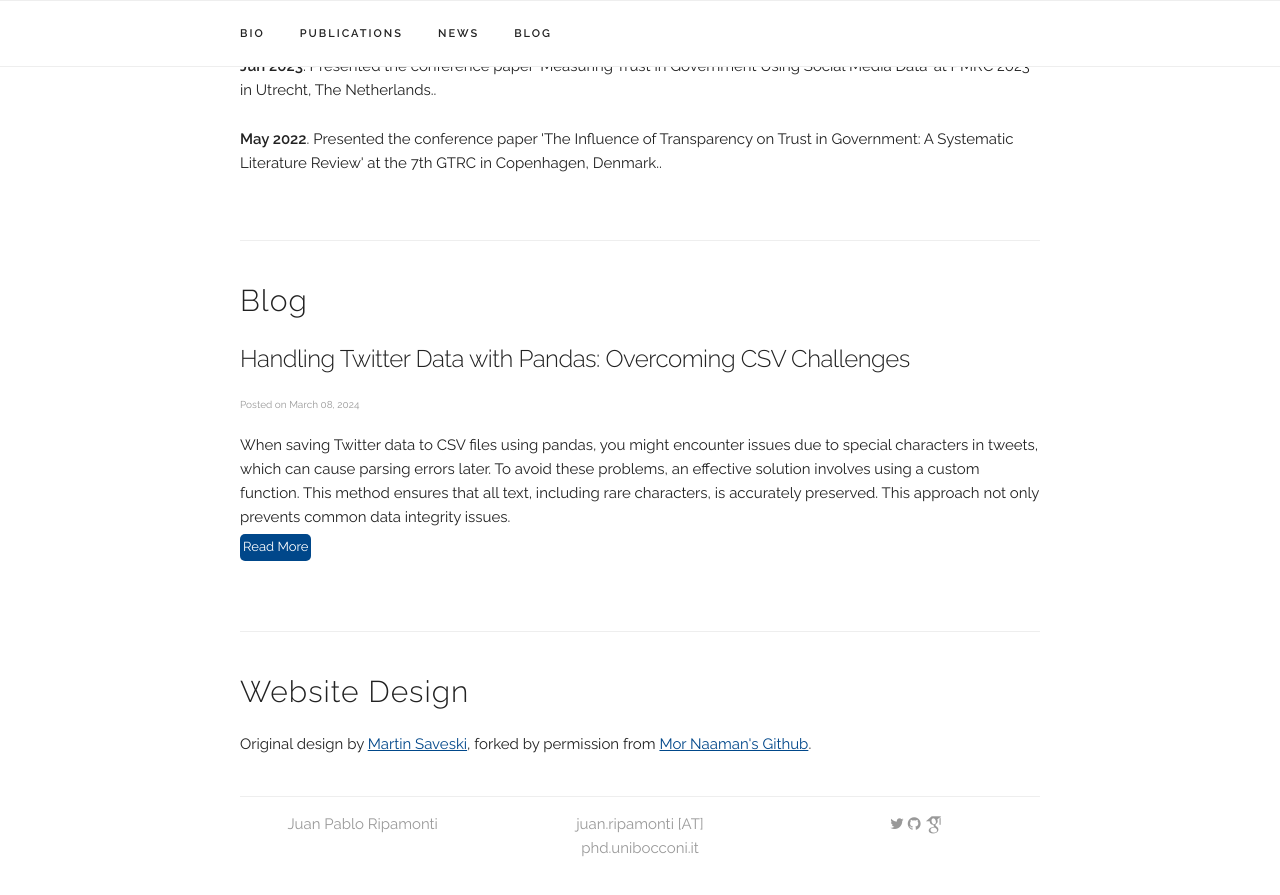
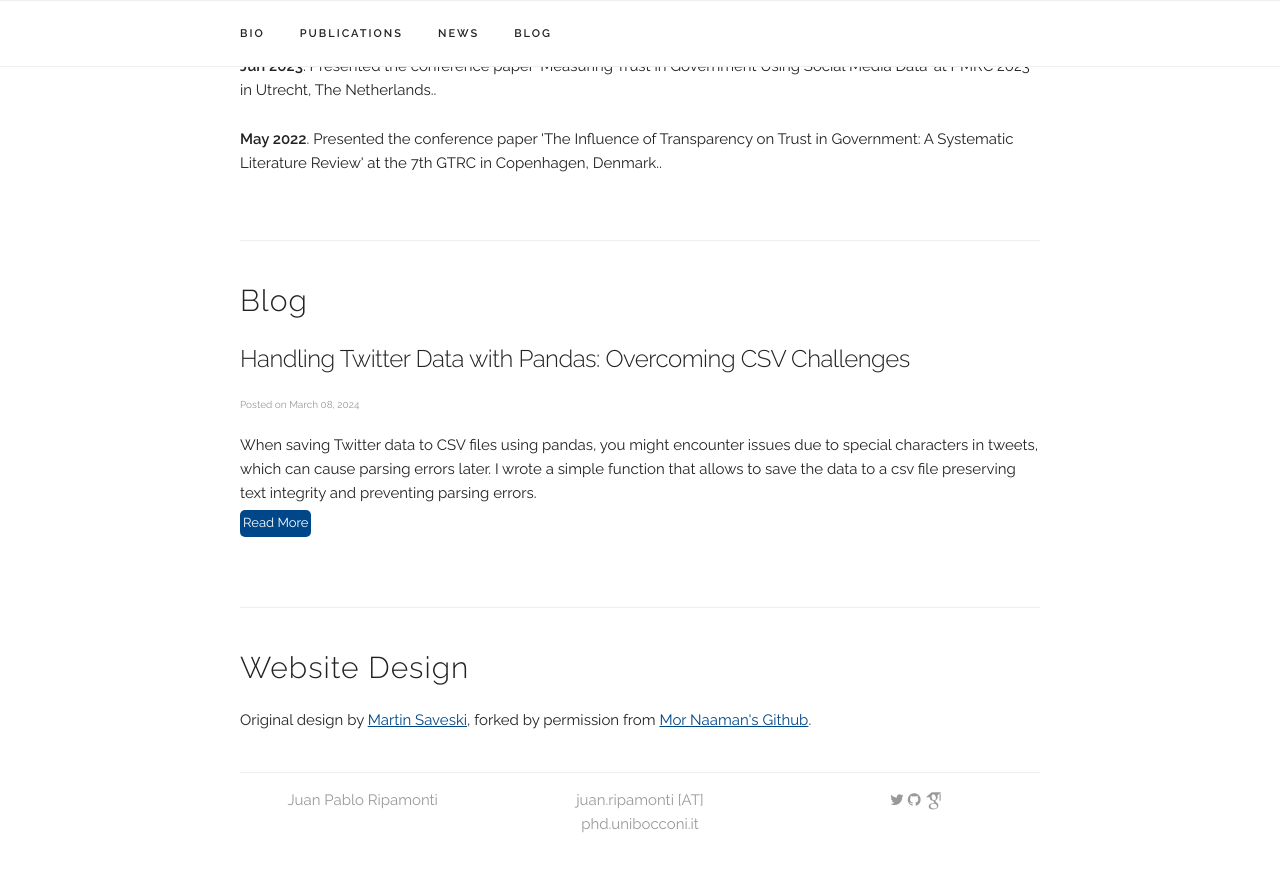
Before and after one commit to jpripamonti/jpripamonti.github.io, a Jekyll site: the page built from index.html, in a window 1280 px wide and 900 px high, scrolled down 1574 px. Shown: the top 895 px of the window. Built offline with Jekyll 4.4.1, drawn with Linux system fonts in a browser that asks for light colours; some web fonts are replaced.

Commit message:
Updated post excerpt

```diff
--- a/_posts/2024-03-08-handling-twitter-data.md
+++ b/_posts/2024-03-08-handling-twitter-data.md
@@ -2,7 +2,7 @@
 layout: post
 title:  "Handling Twitter Data with Pandas: Overcoming CSV Challenges"
 date:   2024-03-08
-excerpt: "When saving Twitter data to CSV files using pandas, you might encounter issues due to special characters in tweets, which can cause parsing errors later. To avoid these problems, an effective solution involves using a custom function. This method ensures that all text, including rare characters, is accurately preserved. This approach not only prevents common data integrity issues."
+excerpt: "When saving Twitter data to CSV files using pandas, you might encounter issues due to special characters in tweets, which can cause parsing errors later. I wrote a simple function that allows to save the data to a csv file preserving text integrity and preventing parsing errors."
 ---
 
 Working with Twitter data can be challenging, and not just because of the paywall. When you're dealing with data involving Twitter data, saving and retrieving this data efficiently without issues is a must. While the pandas library in Python is the standard tool, saving DataFrame content containing tweet texts to CSV files using pandas can lead to issues when trying to read these files later.
```
